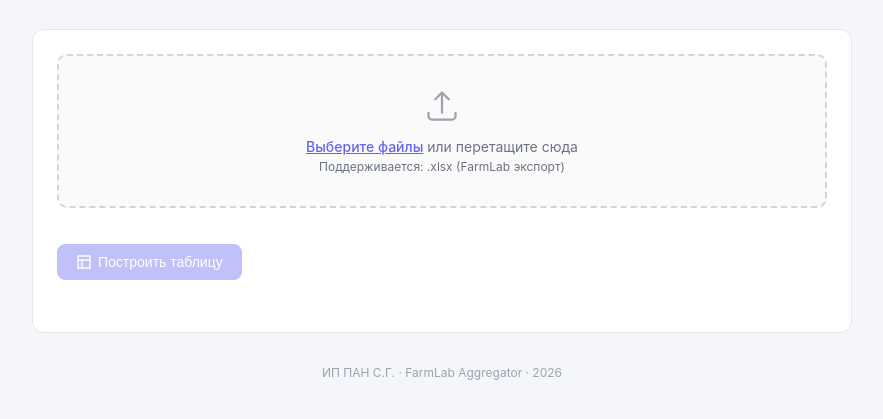
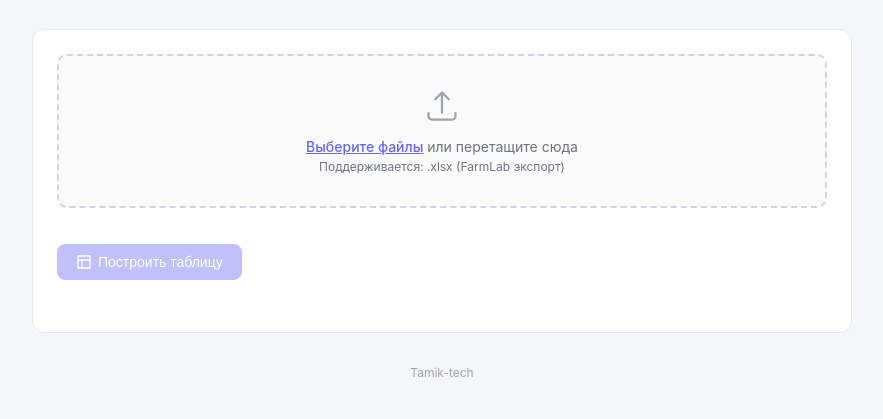
Before and after one commit to harvestpulse-collab/Tamik, a plain HTML site: page farmlab_aggregator.html in a window 1280 px wide. Shown: the part 99-518 px from the top of the page, without its empty margins (198-1081 px from the left). Drawn offline with Linux system fonts and the light colour scheme.

Commit message:
Update footer to Tamik-tech

```diff
--- a/farmlab_aggregator.html
+++ b/farmlab_aggregator.html
@@ -256,7 +256,7 @@
     </div>
   </div>
 
-  <footer>ИП ПАН С.Г. · FarmLab Aggregator · 2026</footer>
+  <footer>Tamik-tech</footer>
 </div>
 
 <script>
```
